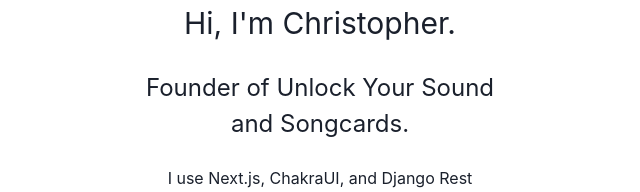
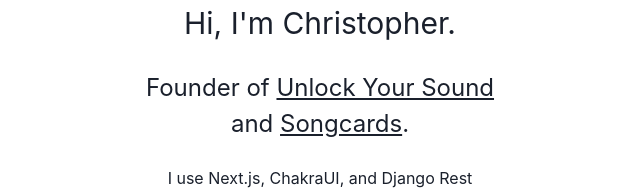
Before and after one commit to carvalhochris/christopher-next, a Next.js app: page / in a window 1280 px wide. Shown: the part 253-445 px from the top of the page, without its empty margins (320-960 px from the left). Built offline with nearby package versions, Linux system fonts and the light colour scheme.

Commit message:
home page chakralinks

```diff
--- a/src/pages/index.js
+++ b/src/pages/index.js
@@ -105,7 +105,15 @@
               Hi, I&apos;m Christopher.
             </Text>
             <Text fontSize="2xl" align="center" justify="center">
-              Founder of Unlock Your Sound and Songcards.
+              Founder of{" "}
+              <ChakraLink href="https://unlockyoursound.com/" isExternal>
+                <Text as="u">Unlock Your Sound</Text>
+              </ChakraLink>{" "}
+              and{" "}
+              <ChakraLink href="https://beta.songcards.io/" isExternal>
+                <Text as="u">Songcards</Text>
+              </ChakraLink>
+              .
             </Text>
             <Text fontSize="1xl" align="center" justify="center">
               I use Next.js, ChakraUI, and Django Rest Framework.
```
